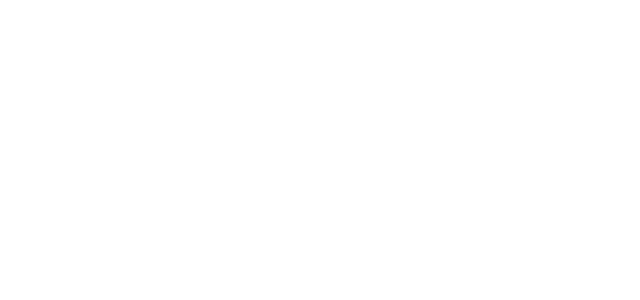
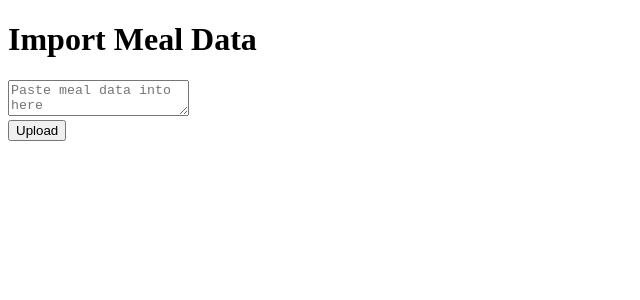
Before and after one commit to btharding/MealPlanner, a Vue app: page /upload-meal-data in a window 1280 px wide. Before the commit this address had no page. Shown: the top 300 px of the page, without its empty margins (0-640 px from the left). Built offline with nearby package versions, Linux system fonts and the light colour scheme.

Commit message:
Add new "Upload meal data component"

```diff
--- a/src/components/HomePage.vue
+++ b/src/components/HomePage.vue
@@ -1,6 +1,7 @@
 <template>
     <h1>Hello world</h1>
     <router-link to="recipes">Recipes</router-link><br/>
+    <router-link to="upload-meal-data">Upload Meal Data</router-link><br/>
     <router-link to="new-meal-plan">New Meal Plan</router-link><br/>
     <router-link to="meal-plan">View Meal Plan</router-link><br/>
 </template>
--- a/src/components/NewRecipeForm.vue
+++ b/src/components/NewRecipeForm.vue
@@ -10,12 +10,6 @@
         <div v-if="recipe.ingredients.length">
             <div v-for="ingredient in recipe.ingredients" :key="ingredient.id" contenteditable @input="updateIngredient($event, ingredient.id)" @blur="cleanupIngredientsList($event, ingredient.id)">{{ingredient.name}}</div>
         </div><br/>
-
-
-        <div v-if="recipe.ingredients.length">
-            <div v-for="ingredient in recipe.ingredients" :key="ingredient.id">{{ingredient.name}}</div>
-        </div><br/>
-
         <input type = "submit" value="Submit"/>
     </form>
 </template>
--- a/src/router/index.js
+++ b/src/router/index.js
@@ -1,8 +1,9 @@
-import { createRouter, createWebHistory } from 'vue-router'
-import HomeView from '../views/HomeView.vue'
-import RecipesView from '../views/RecipesView.vue'
-import MealPlanView from '../views/MealPlanView.vue'
-import NewPlanView from '../views/NewPlanView.vue'
+import { createRouter, createWebHistory } from 'vue-router';
+import HomeView from '../views/HomeView.vue';
+import RecipesView from '../views/RecipesView.vue';
+import MealPlanView from '../views/MealPlanView.vue';
+import NewPlanView from '../views/NewPlanView.vue';
+import UploadMealDataView from '../views/UploadMealDataView.vue';
 
 
 const router = createRouter({
@@ -28,7 +29,12 @@
       name: 'meal-plan',
       component: MealPlanView
     },
+    {
+      path: '/upload-meal-data',
+      name: 'upload-meal-data',
+      component: UploadMealDataView
+    },
   ]
-})
+});
 
-export default router
+export default router;
--- /dev/null
+++ b/src/testData.json
@@ -0,0 +1 @@
+{"recipes": [{"name":"Ham and Cheese Toastie","ingredients":[{"name":"Ham","id":"fc2d46b4f549e"},{"name":"Cheese","id":"b966496a8fd74"},{"name":"Bread","id":"662d3e46cc262"},{"name":"Butter","id":"22c9e3fb05f6d"}],"id":"44439a014ecb8"},{"name":"Lasagna","ingredients":[{"name":"Lasagna Sheets","id":"08f58cdcff8ce"},{"name":"Butter","id":"8bdac38ed9e61"},{"name":"Mince","id":"9efa1a3baa29b"},{"name":"Tomatoes","id":"8809373a53c87"},{"name":"Flour","id":"777726c308013"},{"name":"Cheese","id":"987838ce0cad2"}],"id":"261893922ff47"}]}
--- /dev/null
+++ b/src/views/UploadMealDataView.vue
@@ -0,0 +1,26 @@
+<template>
+    <h1>Import Meal Data</h1>
+    <form @submit="uploadMealData($event)">
+        <textarea name="mealData" placeholder="Paste meal data into here" required></textarea><br/>
+        <input type = "submit" value = "Upload"/>
+    </form>
+</template>
+
+<script>
+import DataHandler from '../scripts/DataHandler';
+export default {
+    methods: {
+        uploadMealData(event) {
+            event.preventDefault();
+            let rawMealData = event.target.mealData.value;
+            let mealData = JSON.parse(rawMealData);
+
+            if (mealData.recipes) {
+                DataHandler.saveRecipes(mealData.recipes);
+            }
+
+            event.target.mealData.value = '';
+        }
+    }
+}
+</script>
```
